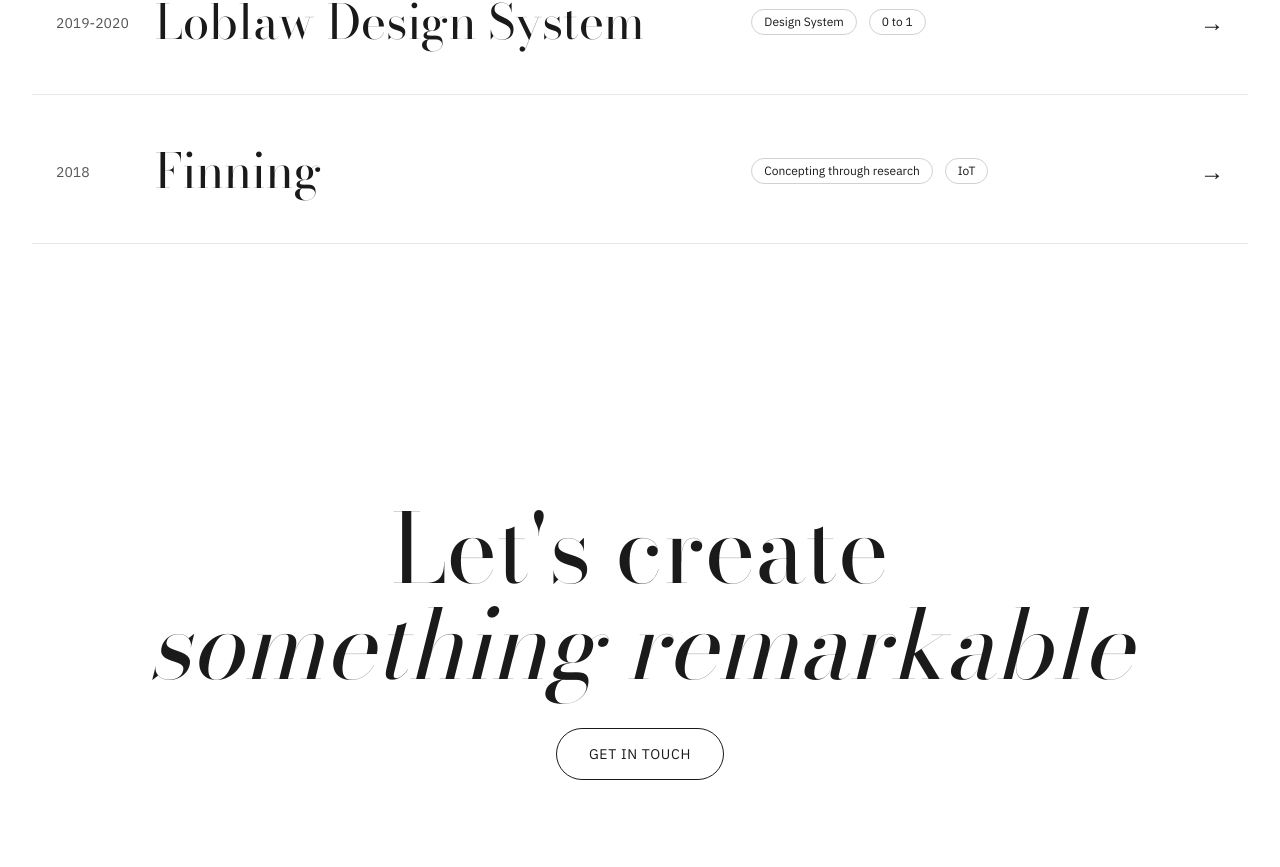
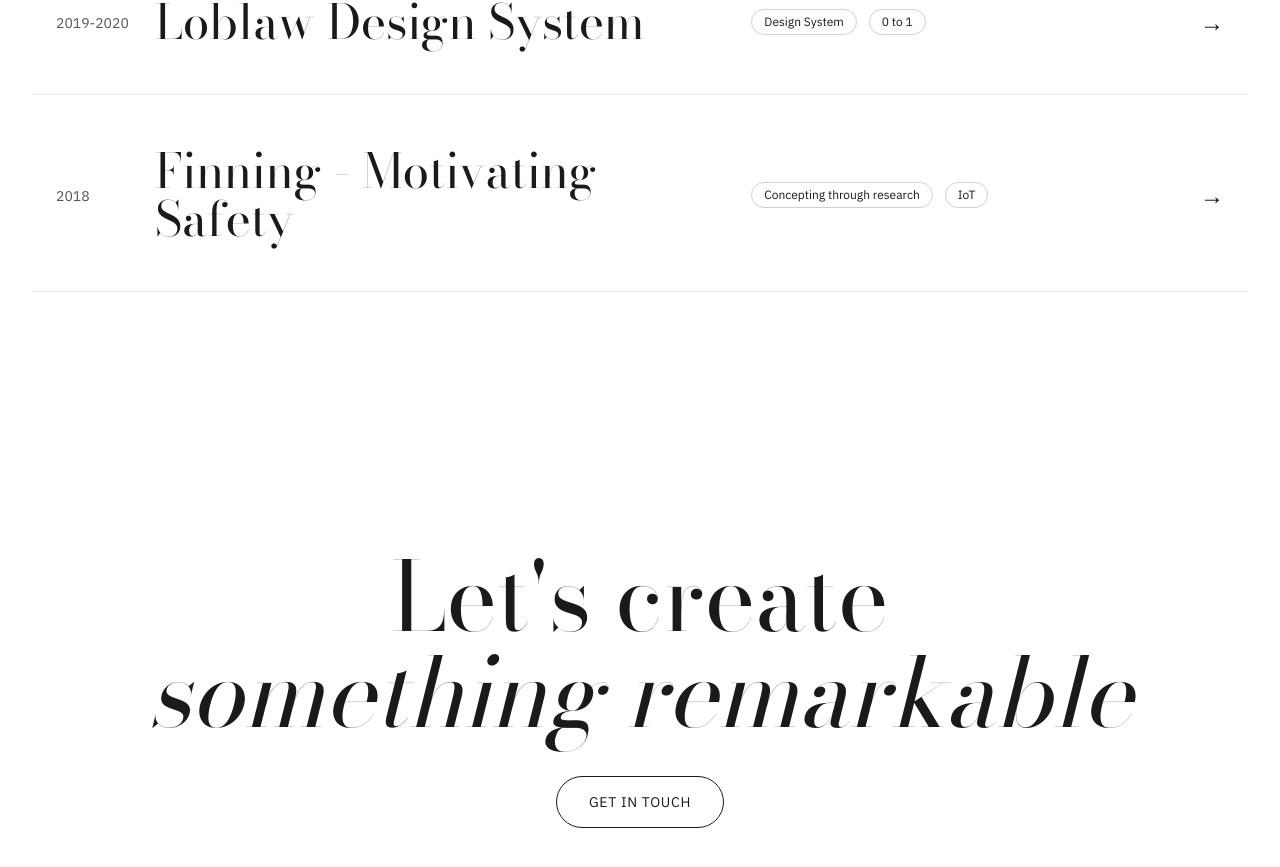
Before and after one commit to angieyoo/portfolio, a Next.js app: page / in a window 1280 px wide. Shown: the part 2037-2904 px from the top of the page. Built offline with nearby package versions, Linux system fonts and the light colour scheme.

Commit message:
Update Finning title to include 'Motivating Safety'

```diff
--- a/app/page.tsx
+++ b/app/page.tsx
@@ -82,7 +82,7 @@ export default function Home() {
     },
       {
       year: "2018",
-      title: "Finning",
+      title: "Finning - Motivating Safety",
       discipline: "Concepting through research",
       tags: ["Concepting through research", "IoT"],
       slug: "work/finning"
```
